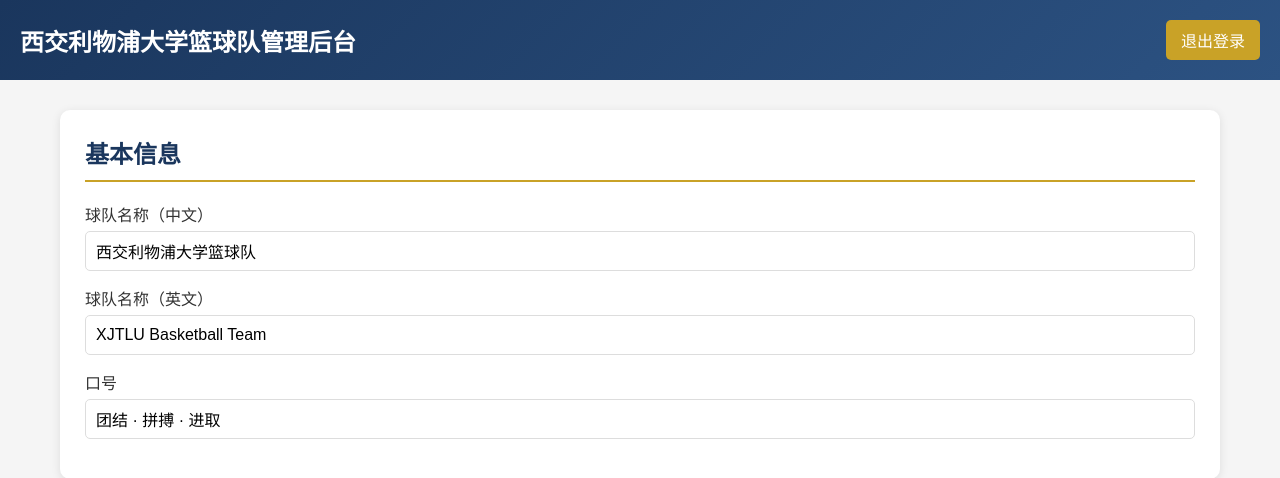
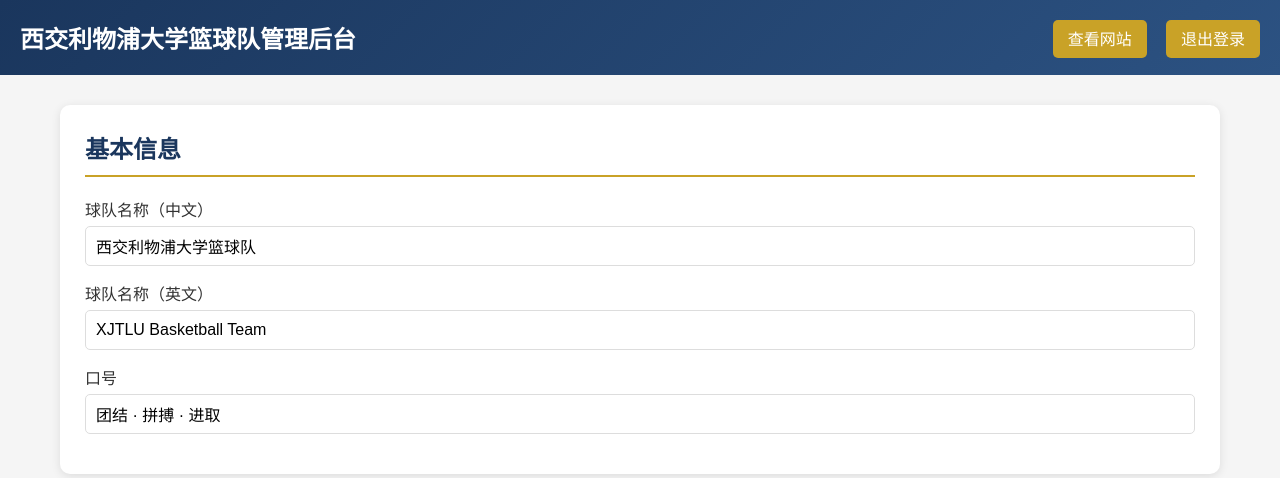
Before and after one commit to Outlook034/xjtlubasketball, a Flask app: page /admin in a window 1280 px wide. Shown: the top 478 px of the page. Run offline with Flask 2, Linux system fonts and the light colour scheme; the visitor is signed in with stand-in values (Sample User, id 1).

Commit message:
Fix admin page and app bugs

```diff
--- a/app.py
+++ b/app.py
@@ -60,7 +60,6 @@ def index():
     data = load_data()
     lang = request.args.get('lang', 'zh')
     return render_template('index.html', data=data, lang=lang)
-    return render_template('index.html', data=data)
 
 @app.route('/login', methods=['GET', 'POST'])
 def login():
--- a/website/templates/admin.html
+++ b/website/templates/admin.html
@@ -138,7 +138,10 @@
 <body>
     <div class="header">
         <h1>西交利物浦大学篮球队管理后台</h1>
-        <a href="/logout">退出登录</a>
+        <div>
+            <a href="/" style="margin-right: 15px;">查看网站</a>
+            <a href="/logout">退出登录</a>
+        </div>
     </div>
 
     <div class="container">
```
